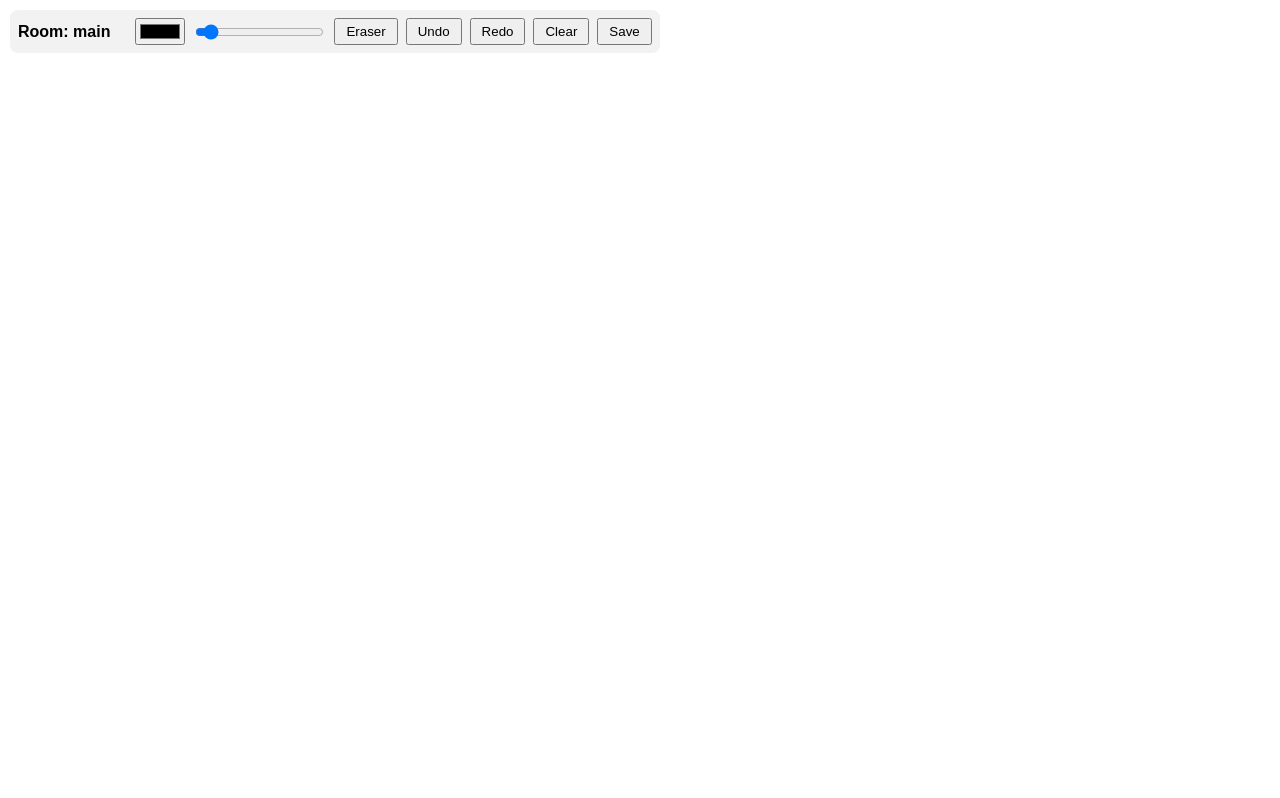
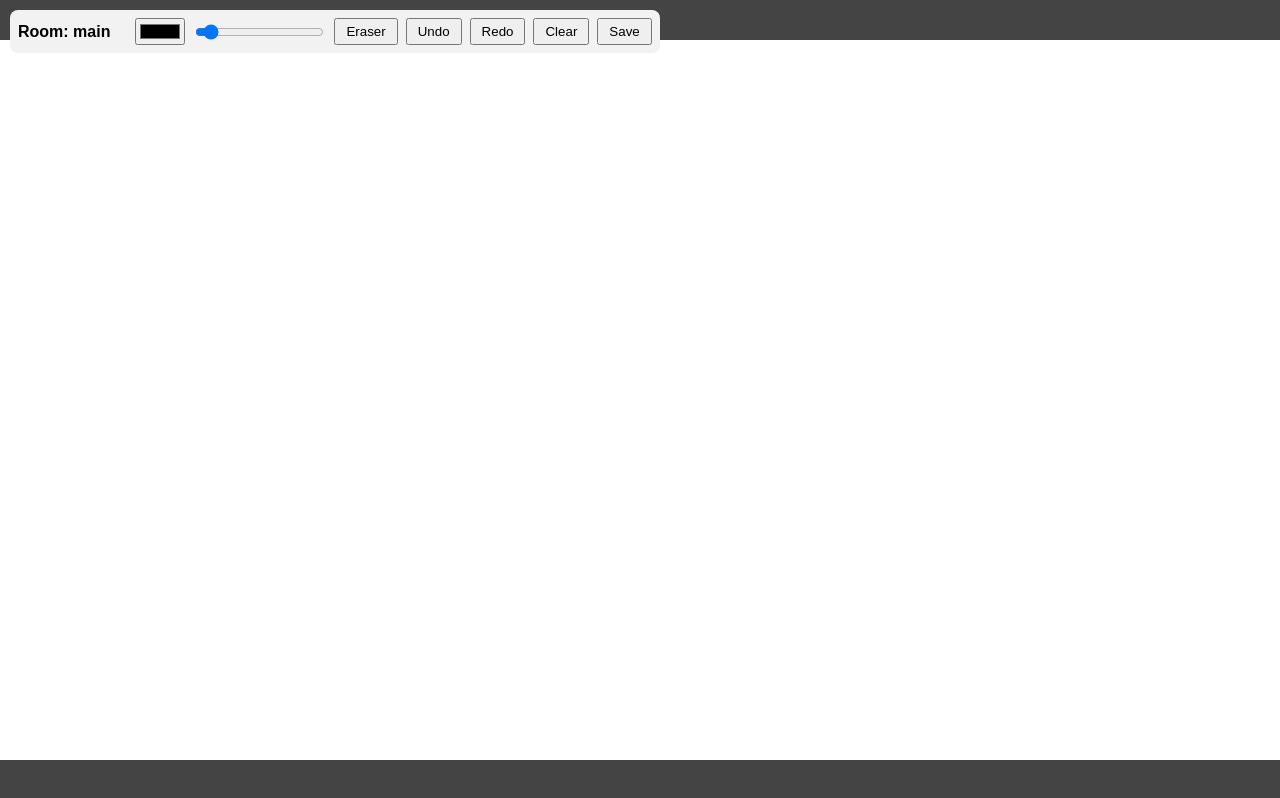
Before and after one commit to shriraam01/Interactive-Whiteboard, a website: page public/index.html in a window 1280 px wide. Drawn offline with nearby package versions, Linux system fonts and the light colour scheme; no server answers.

Commit message:
Scale fized-size board to fit any screen

```diff
--- a/public/style.css
+++ b/public/style.css
@@ -1,10 +1,19 @@
-body { margin: 0; overflow: hidden; font-family: Arial, sans-serif; }
+body {
+  margin: 0;
+  height: 100vh;
+  overflow: hidden;
+  background: #444;
+  display: flex;
+  align-items: center;
+  justify-content: center;
+  font-family: Arial, sans-serif;
+}
 
 canvas {
-  display: block;
   background: #fff;
   cursor: crosshair;
   touch-action: none;
+  width: min(100vw, calc(100vh * 16 / 9));
 }
 
 #toolbar {
```
